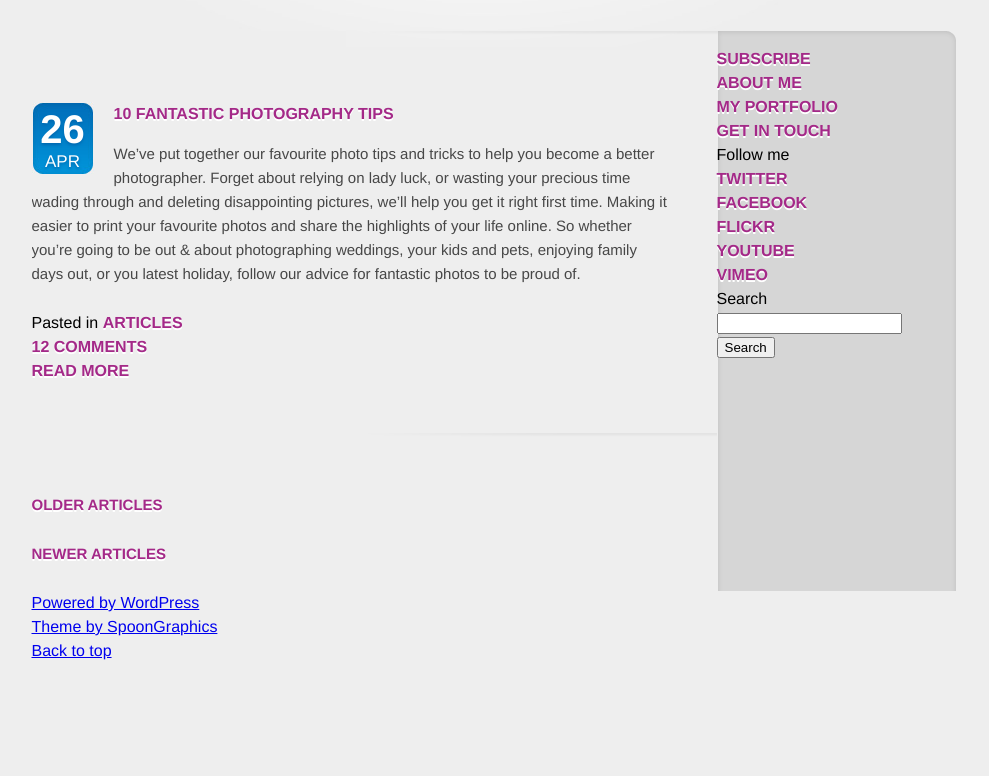
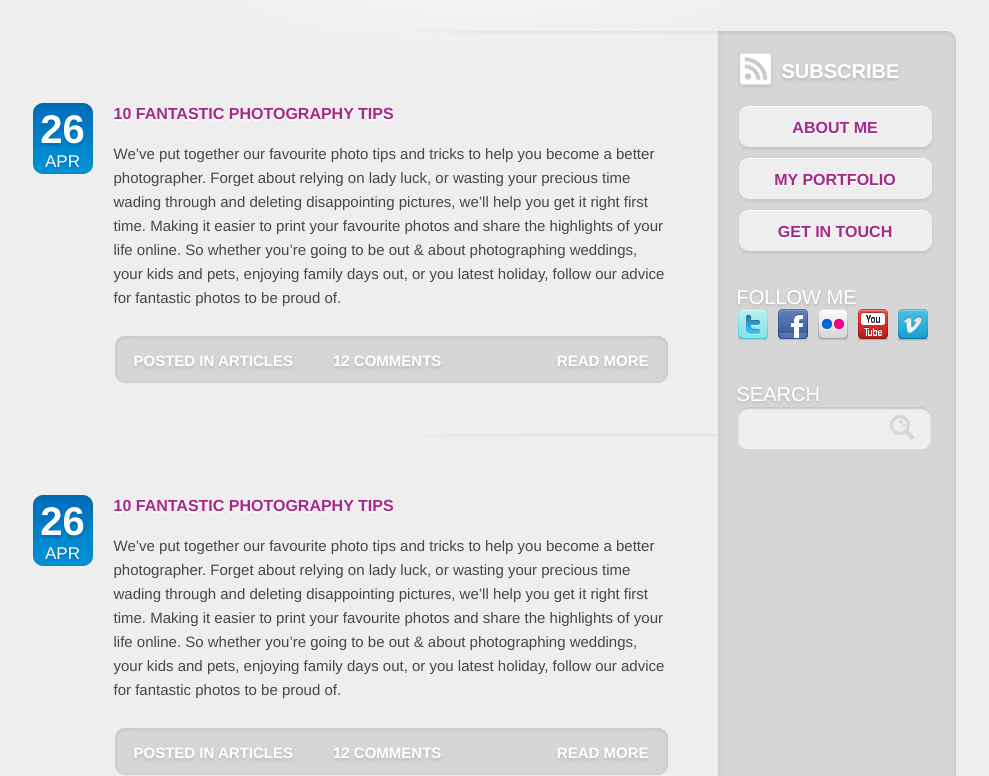
Before and after one commit to marcsavian/particle, a website: page src/index.html in a window 1280 px wide. Shown: the part 187-963 px from the top of the page, without its empty margins (146-1135 px from the left). Before the commit the page ends 850 px from the top, so only its background shows below. Drawn offline with Linux system fonts and the light colour scheme.

Commit message:
side bar and footer complete

```diff
--- /dev/null
+++ b/src/assets/styles/ie6.css
@@ -0,0 +1,7 @@
+#content #side, #content #main .post .date, #content #main .post .post-content ul.post-meta {
+    overflow: hidden;
+}
+
+#content, #footer, #header  {
+    height: 100%;
+}
--- a/src/assets/styles/style.css
+++ b/src/assets/styles/style.css
@@ -57,7 +57,7 @@ END HEADER
 ---------------------------------------*/
 
 /*--------------------------------------
-CONTENT
+MAIN CONTENT
 ----------------------------------------*/
 
 #content {
@@ -123,4 +123,233 @@ CONTENT
     margin-top: 5px;
     text-transform: uppercase;
 
+
 }
+#content #main .post .post-content {
+    width: 556px;
+    float: left;
+}
+
+#content #main .post-content ul.post-meta {
+    width: 515px;
+    height: 21px;
+    list-style: none;
+    padding: 14px 20px;
+    background: #d6d6d6 url(../media/images/meta-bg.jpg);
+}
+
+#content #main .post .post-content ul.post-meta li {
+    float: left;
+    margin-right: 40px;
+    font-size: 15px;
+    font-weight: bold;
+    text-transform: uppercase;
+    color: #fff;
+    text-shadow: 0 2px 3px #b8b8b8;
+}
+
+#content #main .post .post-content ul.post-meta li.readmore {
+    float: right;
+    margin: 0;
+}
+
+#content #main .post .post-content ul.post-meta li a {
+    color: #fff;
+    text-shadow: 0 2px 3px #b8b8b8;
+}
+
+#content #main .post .post-content ul.post-meta li a:hover {
+    color: #eee
+}
+
+
+.pagination {
+    overflow: hidden;
+}
+.pagination p {
+    text-align: center;
+    background: #eee url(../media/images/btn-bg.jpg) no-repeat;
+    height: 24px;
+    width: 160px;
+    padding: 15px 20px;
+}
+
+.older {
+    float: left;
+}
+
+.newer {
+    float: right;
+    margin-right: 47px;
+}
+
+/* -----------------------------------------
+Side Content
+-------------------------------------------*/
+
+#side {
+    width: 200px;
+    float: left;
+    padding: 5px 20px;
+}
+
+
+#subscribe a {
+    display: block;
+    height: 30px;
+    font-size: 20px;
+    color: #fff;
+    text-shadow: 0 2px 3px #b8b8b8;
+    background: url(../media/images/rss-icon.png) left no-repeat;
+    padding: 7px 0 0 45px;
+    margin-bottom: 15px;
+}
+
+#subscribe a:hover {
+    color: #eee;
+}
+
+#pages {
+    list-style: none;
+    margin-bottom: 30px;
+}
+
+#pages li {
+    margin-bottom: 5px;
+}
+
+#pages li a {
+    display: block;
+    width: 157px;
+    height: 23px;
+    padding: 12px 20px;
+    text-align: center;
+    background: #eee url(../media/images/sidebar-btn.png);
+}
+
+#side h3 {
+    font-size: 20px;
+    text-transform: uppercase;
+    color: #fff;
+    text-shadow: 0 2px 3px #b8b8b8;
+}
+
+#follow-me {
+    overflow: hidden;
+    margin-bottom: 33px;
+}
+
+#follow-me li {
+    float: left;
+    margin: 0 8px 8px 0;
+}
+
+#follow-me li a {
+    display: block;
+    width: 32px;
+    height: 32px;
+    text-indent: -99999px;
+}
+
+
+
+#follow-me li a.twitter {
+    background: url(../media/images/twitter_32.png);
+}
+
+#follow-me li a.facebook {
+    background: url(../media/images/facebook_32.png);
+}
+#follow-me li a.flickr {
+    background: url(../media/images/flickr_32.png);
+}
+
+#follow-me li a.youtube {
+    background: url(../media/images/youtube_32.png);
+}
+
+#follow-me li a.vimeo {
+    background: url(../media/images/vimeo_32.png);
+}
+
+#search {
+    margin-bottom: 30px;
+}
+#search input.search-bar {
+    width: 135px;
+    height: 43px;
+    padding: 1px 45px 0 15px;
+    float: left;
+    background: #eee url(../media/images/search-bar.png);
+    font-size: 15px;
+    color: #474747;
+    border: none;
+}
+
+#search input.search-btn {
+    width: 27px;
+    height: 27px;
+    float: right;
+    margin: -36px 15px 0 0;
+    cursor: pointer;
+    background: url(../media/images/search-btn.png) no-repeat;
+    text-indent: -9999px;
+    padding-left: 27px;
+    border: none;
+}
+
+
+/*----------------------------------------
+Footer
+-----------------------------------------*/
+#footer {
+    background: url(../media/images/footer-bg.png) center top no-repeat;
+    overflow: hidden;
+    min-height: 139px;
+}
+
+#credits {
+    overflow: hidden;
+    list-style: none;
+    float: left;
+    margin: 25px 0 0 20px;
+}
+
+#credits li {
+    float: left;
+    margin-right: 10px;
+}
+
+#credits li a {
+    display: block;
+    height: 21px;
+    background-image: url(../media/images/credits.png);
+    text-indent: -9999px;
+
+}
+
+a.wordpress {
+    width: 21px;
+}
+
+a.spoongraphics {
+    width: 26px;
+    background-position: right;
+}
+
+#back-top {
+    float: right;
+    margin: 25px 20px 0 0;
+}
+
+#back-top a {
+    font-size: 12px;
+    text-transform: uppercase;
+    text-decoration: none;
+    color: #a42988;
+    text-shadow: 0 2px 0 #fff;
+}
+
+#back-top a:hover {
+    color: #006ab1;
+}
--- a/src/index.html
+++ b/src/index.html
@@ -33,6 +33,9 @@
     <link rel="stylesheet" media="screen, projection" href="assets/styles/screen.css" />
     <link rel="stylesheet" media="print" href="assets/styles/print.css" />
     <link rel="stylesheet" href="assets/styles/style.css" />
+    <!--[if IE 6]>
+    <link href="assets/styles/ie6.css" rel="stylesheet" type="text/css" media="screen" />
+    <![endif]-->
 </head>
 <body>
     <!-- CONTENT -->
@@ -61,15 +64,34 @@
                         <h2><a href="#">10 Fantastic Photography Tips</a></h2>
                         <p>We’ve put together our favourite photo tips and tricks to help you become a better photographer. Forget about relying on lady luck, or wasting your precious time wading through and deleting disappointing pictures, we’ll help you get it right first time. Making it easier to print your favourite photos and share the highlights of your life online. So whether you’re going to be out &amp; about photographing weddings, your kids and pets, enjoying family days out, or you latest holiday, follow our advice for fantastic photos to be proud of.</p>
 
-                        <ul>
-                            <li>Pasted in <a href="#">Articles</a></li>
-                            <li><a href="#comments">12 Comments</a> </li>
+                        <ul class="post-meta">
+                            <li>Posted in <a href="#">Articles</a></li>
+                            <li><a href="#">12 Comments</a> </li>
+                            <li class="readmore"><a href="#">Read More</a></li>
+                        </ul>
+                    </div><!-- end post-content -->
+
+
+
+                </div><!-- end post -->
+                <div class="post">
+
+                    <div class="date">
+                        <p>26 <span>Apr</span></p>
+                    </div><!-- end date -->
+
+                    <div class="post-content">
+                        <h2><a href="#">10 Fantastic Photography Tips</a></h2>
+                        <p>We’ve put together our favourite photo tips and tricks to help you become a better photographer. Forget about relying on lady luck, or wasting your precious time wading through and deleting disappointing pictures, we’ll help you get it right first time. Making it easier to print your favourite photos and share the highlights of your life online. So whether you’re going to be out &amp; about photographing weddings, your kids and pets, enjoying family days out, or you latest holiday, follow our advice for fantastic photos to be proud of.</p>
+
+                        <ul class="post-meta">
+                            <li>Posted in <a href="#">Articles</a></li>
+                            <li><a href="#">12 Comments</a> </li>
                             <li class="readmore"><a href="#">Read More</a></li>
                         </ul>
                     </div><!-- end post-content -->
 
                 </div><!-- end post -->
-
                 <div class="pagination">
                     <p class="older"><a href="#">Older Articles</a></p>
                     <p class="newer"><a href="#">Newer Articles</a></p>
@@ -88,7 +110,7 @@
 
                 <h3>Follow me</h3>
 
-                <ul id="follow me">
+                <ul id="follow-me">
                     <li><a href="#" class="twitter">Twitter</a></li>
                     <li><a href="#" class="facebook">Facebook</a></li>
                     <li><a href="#" class="flickr">Flickr</a></li>
@@ -107,15 +129,13 @@
 
             </div><!-- side -->
         </div><!-- end content -->
-            <footer>
+            <div id="footer">
                 <ul id="credits">
                     <li><a href="http://wordpress.org" class="wordpress">Powered by WordPress</a></li>
                     <li><a href="http://www.blog.spoongraphics.co.uk" class="spoongraphics">Theme by SpoonGraphics</a></li>
                 </ul>
-
                 <p id="back-top"><a href="#header">Back to top</a></p>
-
-            </footer>
+            </div>
     </div><!-- end container -->
     <!-- JAVASCRIPT -->
 </body>
```
